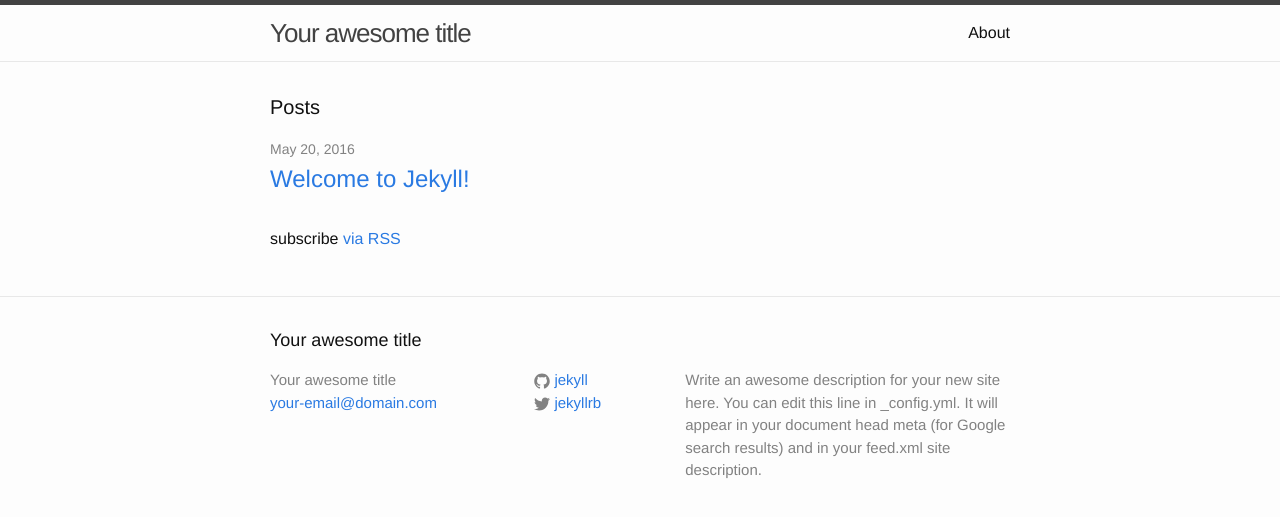
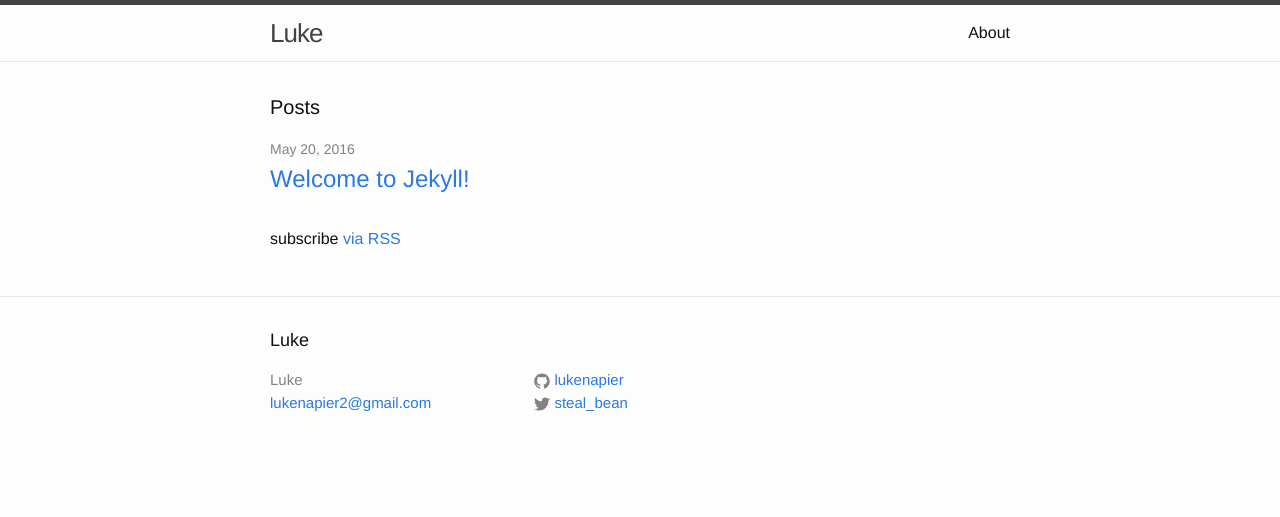
Before and after one commit to lukenapier/lukenapier.github.io, a Jekyll site: the page built from index.html, in a window 1280 px wide. Shown: the top 517 px of the page. Built offline with Jekyll 4.4.1, drawn with Linux system fonts in a browser that asks for light colours.

Commit message:
Update _config.yml

```diff
--- a/_config.yml
+++ b/_config.yml
@@ -6,16 +6,14 @@
 # 'jekyll serve'. If you change this file, please restart the server process.
 
 # Site settings
-title: Your awesome title
-email: your-email@domain.com
+title: Luke
+email: lukenapier2@gmail.com
 description: > # this means to ignore newlines until "baseurl:"
-  Write an awesome description for your new site here. You can edit this
-  line in _config.yml. It will appear in your document head meta (for
-  Google search results) and in your feed.xml site description.
+
 baseurl: "" # the subpath of your site, e.g. /blog
-url: "http://yourdomain.com" # the base hostname & protocol for your site
-twitter_username: jekyllrb
-github_username:  jekyll
+url: "lukenapier.github.io" # the base hostname & protocol for your site
+twitter_username: steal_bean
+github_username:  lukenapier
 
 # Build settings
 markdown: kramdown
```
